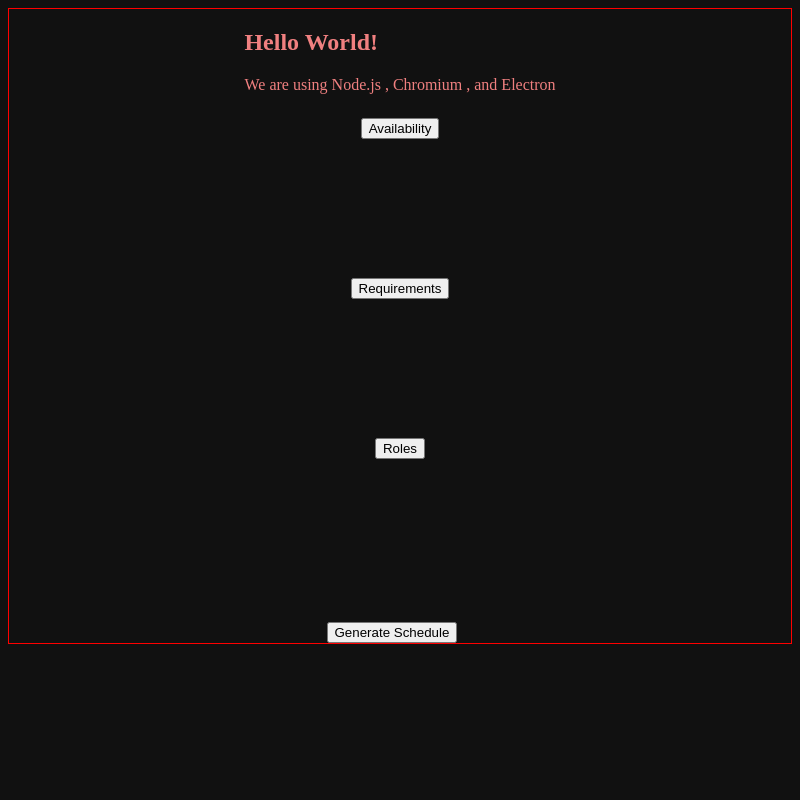
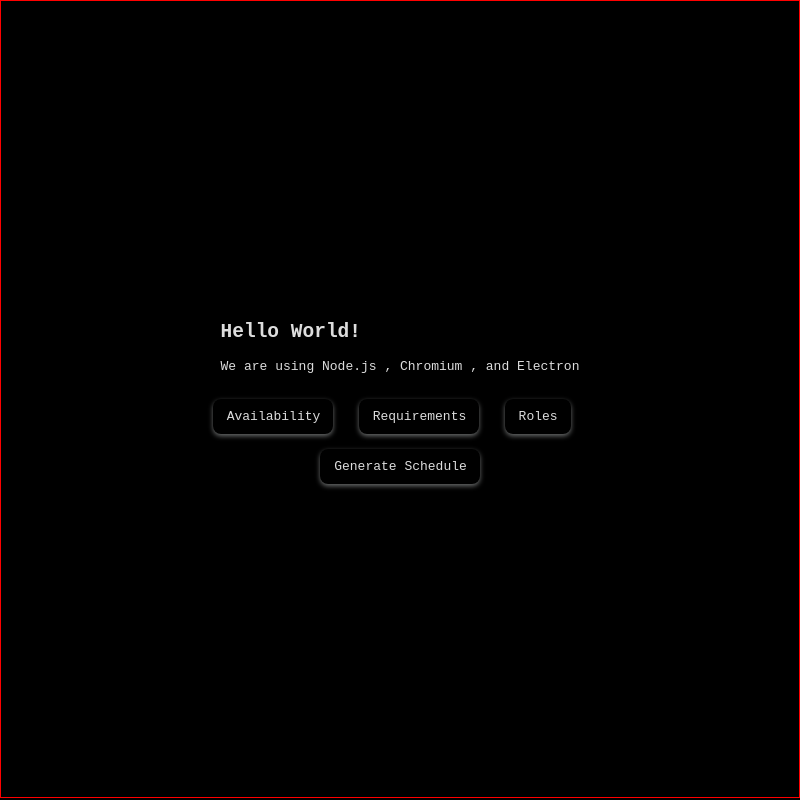
Before and after one commit to rrichglitch/Scheduling, an Electron app: page index.html in a window 800 px wide. Drawn offline with Linux system fonts and the light colour scheme; no server answers.

Commit message:
Continued scaffolding for CSS and restructured HTML

```diff
--- a/index.html
+++ b/index.html
@@ -11,26 +11,20 @@
       <h1>Hello World!</h1>
       We are using Node.js <span id="node-version"></span>, Chromium <span id="chrome-version"></span>, and Electron <span id="electron-version"></span>
     </section>
-    <form>
-      <section style="margin:3vh">
-        <div style="margin:auto; text-align:center; min-height:20vh;">
+    <form class="button-form">
+      <section class= "buttons">
           <button type="button"><label for="avail_file">Availability</label></button>
           <input id="avail_file" style="display:none" type="file" required>
           <div id="avail_prev" class="prev"></div>
-        </div>
-        <div style="margin:auto; text-align:center; min-height:20vh;">
           <button type="button"><label for="reqs_file">Requirements</label></button>
           <input id="reqs_file" style="display:none" type="file" required>
           <div id="reqs_prev" class="prev"></div>
-        </div>
-        <div style="margin:auto; text-align:center; min-height:20vh;">
           <button type="button"><label for="roles_file">Roles</label></button>
           <input id="roles_file" style="display:none" type="file" required>
           <div id="roles_prev" class="prev">
             <table id="role_table">
             </table>
           </div>
-        </div>
       </section>
       <button id="gen_btn" type="button">Generate Schedule</button>
       <div id="schedule-div"></div>
--- a/style.css
+++ b/style.css
@@ -1,19 +1,81 @@
+:root {
+  --background : #000;
+  --text: #DDD;
+  --accent-1: #de938e;
+  --accent-2: coral;
+  --accent-3: wheat;
+  --accent-4:papayawhip;
+}
+
+html {
+  font-family: monospace;
+}
+
 body {
-  background-color: #111;
-  color: lightcoral;
+  background-color: var(--background);
+  color: var(--text);
   display: flex;
   justify-content: center;
   align-items: center;
   flex-direction: column;
-  border: 1px solid;
-  border-color: red;
-  padding: 0px;
-}
-
-.menu {
-  background-color: blue
+  border: 1px solid red;
+  padding: 0;
+  margin: 0;
+  height: min(99.5vh);
 }
 
 .content {
+  margin: 0;
+  padding: 0;
   background-color: red;
 }
+
+button {
+  background-color: var(--background);
+  border: 3px solid #00000050;
+  border-radius: 8px;
+  box-shadow: rgba(213, 217, 217, .5) 0 2px 5px 0;
+  box-sizing: border-box;
+  color: var(--font);
+  cursor: pointer;
+  display: inline-block;
+  font-family: inherit;
+  font-size: 13px;
+  line-height: 29px;
+  padding: 0 10px 0 11px;
+  position: relative;
+  text-align: center;
+  text-decoration: none;
+  user-select: none;
+  -webkit-user-select: none;
+  touch-action: manipulation;
+  vertical-align: middle;
+}
+
+button:hover {
+  background-color: var(--accent-1);
+  color: var(--background);
+}
+
+button:focus {
+  border-color: var(--text);
+  box-shadow: rgba(213, 217, 217, .5) 0 2px 5px 0;
+  outline: 0;
+}
+
+.buttons {
+  width: 50vw;
+  padding: 15px;
+  display: flex;
+  flex-direction: row;
+  justify-content: space-evenly;
+  align-items: center;
+}
+
+.button-form {
+  display: flex;
+  flex-direction: column;
+  justify-content: space-around;
+  align-items: center;
+  padding: 10px;
+}
```
